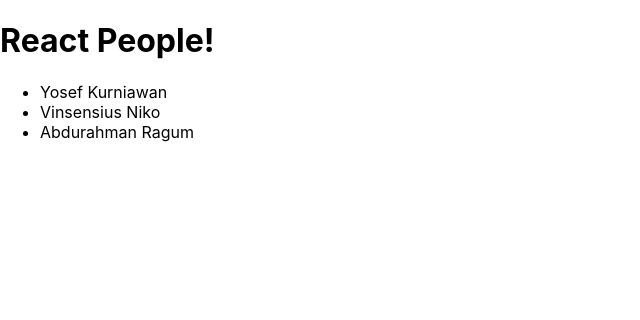
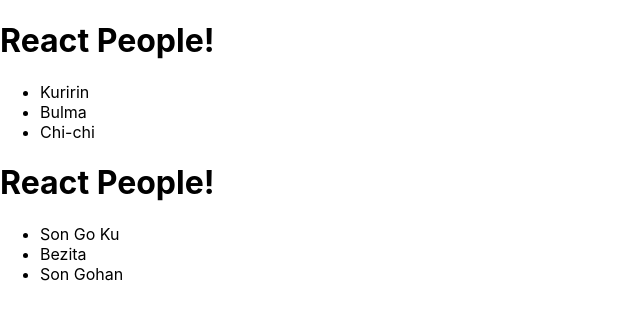
Before and after one commit to yosefkurniawan/hacktiv8-react-training, a React (Create React App) app in the folder react-people/: page / in a window 1280 px wide. Shown: the top 320 px of the page, without its empty margins (0-640 px from the left). Built offline with nearby package versions, Linux system fonts and the light colour scheme.

Commit message:
course1_1_2 - Membangun User Interface dengan JSX

```diff
--- a/react-people/src/App.js
+++ b/react-people/src/App.js
@@ -1,19 +1,32 @@
 import React from 'react';
 
-function App() {
-  const people = [
-    { name: "Yosef Kurniawan" },
-    { name: "Vinsensius Niko" },
-    { name: "Abdurahman Ragum" }
-  ]
+function List(props) {
   return (
     <>
       <h1>React People!</h1>
       <ul>
-        {people.map(person => <li key={person.name}>{person.name}</li>)}
+        {props.data.map(person => <li key={person.name}>{person.name}</li>)}
       </ul>
     </>
   );
 }
 
+function App() {
+  const saiyan = [
+    { name: "Son Go Ku" },
+    { name: "Bezita" },
+    { name: "Son Gohan" }
+  ];
+  const human = [
+    { name: "Kuririn" },
+    { name: "Bulma" },
+    { name: "Chi-chi" }
+  ]
+  return (
+    <>
+      <List data={human} />
+      <List data={saiyan} />
+    </>
+  )
+}
 export default App;
```
